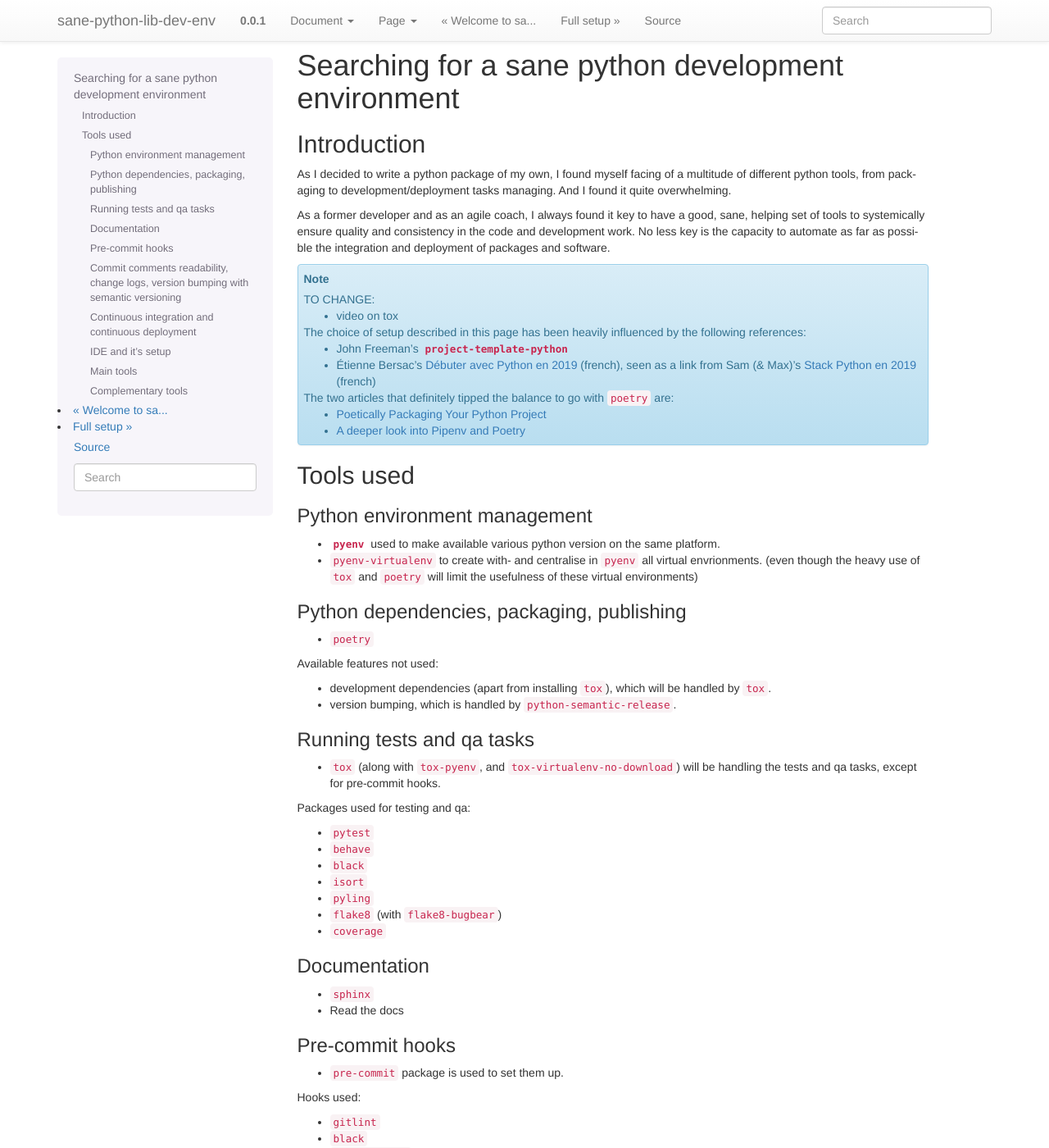
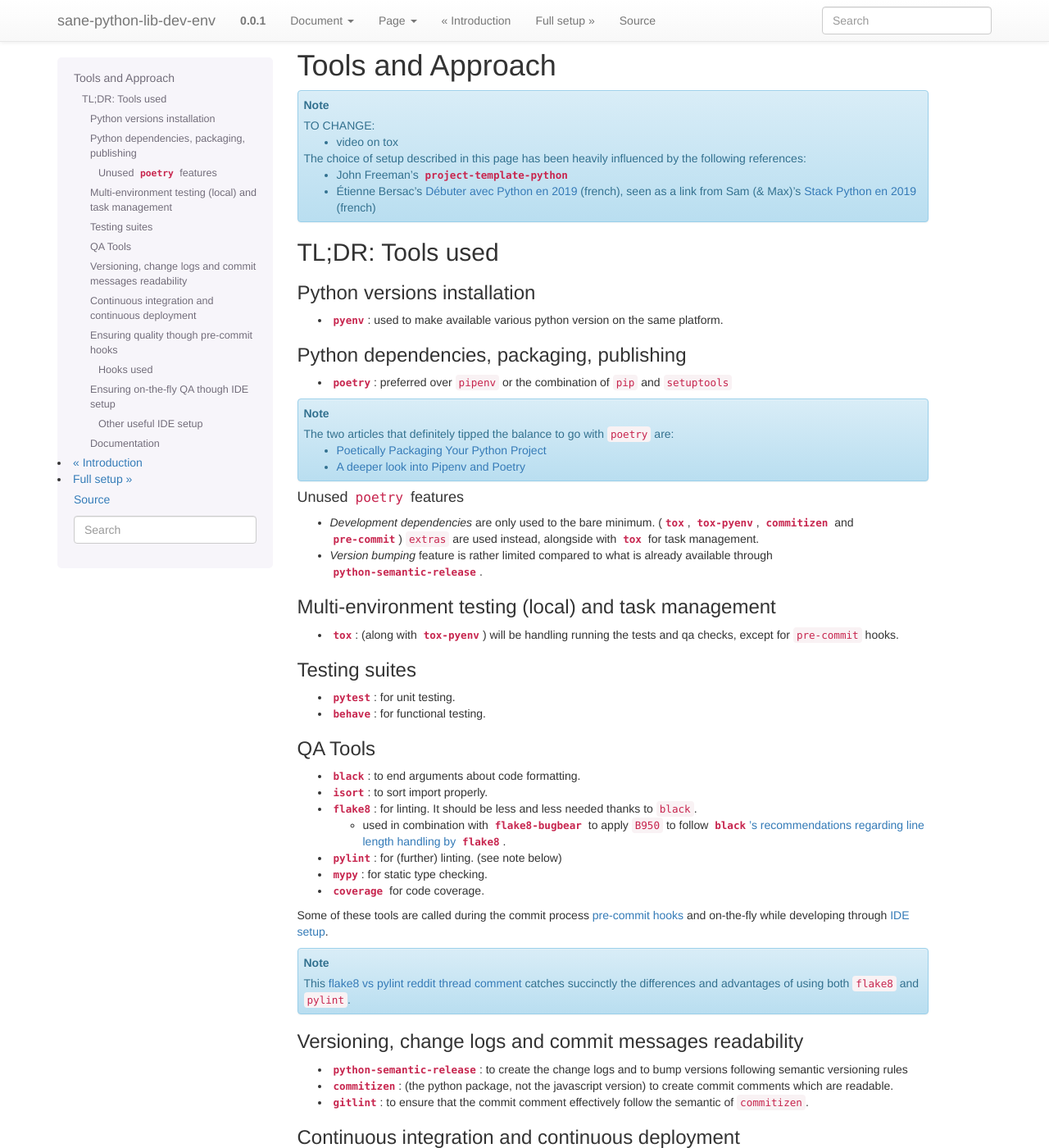
Before and after one commit to esciara/sane-python-lib-dev-env, a Sphinx documentation site: the page built from docs/presentation.rst, in a window 1280 px wide and 1400 px high. Shown: the whole window at 82% size. Built offline with Sphinx 7.4.7, drawn with Linux system fonts in a browser that asks for light colours; some of the changed text lies outside the part shown.

Commit message:
docs(tools): reorganised, rewrote tools

```diff
--- a/docs/index.rst
+++ b/docs/index.rst
@@ -1,10 +1,11 @@
-Welcome to sane-python-lib-dev-env's documentation!
-===================================================
+Searching for a Sane Python Library Development Environment
+===========================================================
 
 .. toctree::
-   :maxdepth: 2
+   :maxdepth: 3
    :caption: Contents:
 
+   intro
    presentation
    setup
 
--- a/docs/presentation.rst
+++ b/docs/presentation.rst
@@ -1,15 +1,5 @@
-Searching for a sane python development environment
-===================================================
-
-Introduction
-------------
-
-As I decided to write a python package of my own, I found myself facing of a multitude of different
-python tools, from packaging to development/deployment tasks managing. And I found it quite overwhelming.
-
-As a former developer and as an agile coach, I always found it key to have a good, sane, helping set of tools
-to systemically ensure quality and consistency in the code and development work. No less key is the capacity
-to automate as far as possible the integration and deployment of packages and software.
+Tools and Approach
+==================
 
 .. note::
     TO CHANGE:
@@ -22,176 +12,237 @@ to automate as far as possible the integration and deployment of packages and so
     * Étienne Bersac's `Débuter avec Python en 2019`_
       (french), seen as a link from Sam (& Max)'s `Stack Python en 2019`_ (french)
 
+
+TL;DR: Tools used
+-----------------
+
+Python versions installation
+~~~~~~~~~~~~~~~~~~~~~~~~~~~~
+
+* |pyenv|_: used to make available various python version on the same platform.
+
+
+Python dependencies, packaging, publishing
+~~~~~~~~~~~~~~~~~~~~~~~~~~~~~~~~~~~~~~~~~~
+
+* |poetry|_: preferred over ``pipenv`` or the combination of ``pip`` and ``setuptools``
+
+.. note::
     The two articles that definitely tipped the balance to go with ``poetry`` are:
 
     * `Poetically Packaging Your Python Project`_
     * `A deeper look into Pipenv and Poetry`_
 
-.. |project-template-python| replace:: ``project-template-python``
-.. _project-template-python: https://github.com/thejohnfreeman/project-template-python
-.. _Débuter avec Python en 2019: https://bersace.cae.li/conseils-python-2019.html
-.. _Stack Python en 2019: http://sametmax.com/stack-python-en-2019/
-.. _Poetically Packaging Your Python Project: https://hackersandslackers.com/poetic-python-project-packaging/
-.. _A deeper look into Pipenv and Poetry: https://frostming.com/2019/01-04/pipenv-poetry
 
-Tools used
-----------
+Unused ``poetry`` features
+++++++++++++++++++++++++++
 
-Python environment management
-~~~~~~~~~~~~~~~~~~~~~~~~~~~~~
+* *Development dependencies* are only used to the bare minimum. (|tox|_, |tox-pyenv|_,
+  |commitizen|_ and |pre-commit|_) ``extras`` are used instead, alongside with
+  |tox|_ for task management.
+* *Version bumping* feature is rather limited compared to what is already available
+  through |python-semantic-release|_.
 
-* |pyenv|_ used to make available various python version on the same platform.
-* ``pyenv-virtualenv`` to create with- and centralise in ``pyenv`` all virtual envrionments.
-  (even though the heavy use of ``tox`` and ``poetry`` will limit the usefulness of these
-  virtual environments)
 
-.. |pyenv| replace:: ``pyenv``
-.. _pyenv: http://bbc.com
+Multi-environment testing (local) and task management
+~~~~~~~~~~~~~~~~~~~~~~~~~~~~~~~~~~~~~~~~~~~~~~~~~~~~~
 
-Python dependencies, packaging, publishing
-~~~~~~~~~~~~~~~~~~~~~~~~~~~~~~~~~~~~~~~~~~
+* |tox|_: (along with |tox-pyenv|_) will be handling running the tests and qa checks,
+  except for ``pre-commit`` hooks.
 
-* ``poetry``
+Testing suites
+~~~~~~~~~~~~~~
 
-Available features not used:
+* |pytest|_: for unit testing.
+* |behave|_: for functional testing.
 
-* development dependencies (apart from installing ``tox``), which will be handled by ``tox``.
-* version bumping, which is handled by ``python-semantic-release``.
 
-Running tests and qa tasks
-~~~~~~~~~~~~~~~~~~~~~~~~~~
+QA Tools
+~~~~~~~~
 
-* ``tox`` (along with ``tox-pyenv``, and ``tox-virtualenv-no-download``) will be handling the tests
-  and qa tasks, except for pre-commit hooks.
+* |black|_: to end arguments about code formatting.
+* |isort|_: to sort import properly.
+* |flake8|_: for linting. It should be less and less needed thanks to ``black``.
 
-Packages used for testing and qa:
+  * used in combination with |flake8-bugbear|_ to apply ``B950`` to follow |black's
+    recommendations regarding line length handling by flake8|_.
 
-* ``pytest``
-* ``behave``
-* ``black``
-* ``isort``
-* ``pyling``
-* ``flake8`` (with ``flake8-bugbear``)
-* ``coverage``
+* |pylint|_: for (further) linting. (see note below)
+* |mypy|_: for static type checking.
+* |coverage|_ for code coverage.
+
+Some of these tools are called during the commit process `pre-commit hooks`_ and
+on-the-fly while developing through `IDE setup`_.
+
+.. note::
+    This `flake8 vs pylint reddit thread comment`_ catches succinctly the differences
+    and advantages of using both ``flake8`` and ``pylint``.
+
+
+
+Versioning, change logs and commit messages readability
+~~~~~~~~~~~~~~~~~~~~~~~~~~~~~~~~~~~~~~~~~~~~~~~~~~~~~~~
+
+* |python-semantic-release|_: to create the change logs and to bump versions following
+  semantic versioning rules
+* |commitizen|_: (the python package, not the javascript version) to create commit
+  comments which are readable.
+* |gitlint|_: to ensure that the commit comment effectively follow the semantic of
+  ``commitizen``.
+
+
+Continuous integration and continuous deployment
+~~~~~~~~~~~~~~~~~~~~~~~~~~~~~~~~~~~~~~~~~~~~~~~~
+
+* |gitlab-ci|_: for local CI and release workflow.
+* |travis-ci|_: for PR checks on linux (and macOS ?).
+* |appveyor|_: for PR checks on windows.
+
+
+.. _pre-commit hooks:
+
+Ensuring quality though pre-commit hooks
+~~~~~~~~~~~~~~~~~~~~~~~~~~~~~~~~~~~~~~~~
+
+* |pre-commit|_, the python tool, is used to set them up.
+
+Hooks used
+++++++++++
+
+* |gitlint|_
+* |black|_
+* |blacken-docs|_
+* |isort|_, helped wigth |seed-isort-config|_
+* some ``pre-commit`` packaged ``pre-commit-hooks``:
+
+  * ``trailing-whitespace``
+  * ``end-of-file-fixer``
+  * ``check-yaml``
+  * ``debug-statements``
+  * ``flake8`` with ``flake8-bugbear``
+
+* |pyupgrade|_
+* some ``pre-commit`` packaged ``pygrep-hooks``:
+
+  * ``rst-backticks``
+
+
+.. _IDE setup:
+
+Ensuring on-the-fly QA though IDE setup
+~~~~~~~~~~~~~~~~~~~~~~~~~~~~~~~~~~~~~~~
+
+My IDE of choice is Pycharm/Intellij IDEA. I know that Visual Studio Code is gaining momentum,
+but I am quite happy with the former.
+
+* Set up as external tools:
+
+  * |black PyCharm/Intellij IDEA integration|_.
+  * |pylint PyCharm/Intellij IDEA integration|_.
+  * |isort PyCharm/Intellij IDEA integration|_.
+
+
+
+Other useful IDE setup
+++++++++++++++++++++++
+
+You might find these other plugins useful:
+
+* `PyVenv Manage`_: provides a shortcut to manage the Python interpreter of
+  Pycharm/Intellij IDEA projects.
+
 
 Documentation
 ~~~~~~~~~~~~~
 
-* ``sphinx``
-* Read the docs
-
-Pre-commit hooks
-~~~~~~~~~~~~~~~~
-
-* ``pre-commit`` package is used to set them up.
-
-Hooks used:
-
-* ``gitlint``
-* ``black``
-* ``blacken-docs``
-* ``isort``, helped wigth ``seed-isort-config``
-* some ``pre-commit`` packaged ``pre-commit-hooks``:
-    * ``trailing-whitespace``
-    * ``end-of-file-fixer``
-    * ``check-yaml``
-    * ``debug-statements``
-    * ``flake8`` with ``flake8-bugbear``
-* ``pyupgrade``
-* some ``pre-commit`` packaged ``pygrep-hooks``:
-    * ``rst-backticks``
-
-Commit comments readability, change logs, version bumping with semantic versioning
-~~~~~~~~~~~~~~~~~~~~~~~~~~~~~~~~~~~~~~~~~~~~~~~~~~~~~~~~~~~~~~~~~~~~~~~~~~~~~~~~~~
-
-* ``commitizen`` (the python package, not the javascript version) to create commit comments which are readable
-* ``gitlint`` to ensure that the commit comment effectively follow the semantic of ``commitizen``
-* ``python-semantic-release`` to create the change logs and to bump versions following semantic versioning rules
-
-Continuous integration and continuous deployment
-~~~~~~~~~~~~~~~~~~~~~~~~~~~~~~~~~~~~~~~~~~~~~~~~
-
-* ``gitlab-ci`` for local CI and release workflow
-* ``travis-ci`` for PR checks on linux (macOS ?)
-* ``appveyor`` for PR checks on windows
-
-IDE and it's setup
-~~~~~~~~~~~~~~~~~~
-
-My IDE of choice is Intellij/Pycharm. I know that Visual Studio Code is gaining momentum,
-but I am quite happy with the former.
-
-Plugins I have added so far:
-
-* PyVenv Manage
-* Toml
-* Ini
-* set up as external tools
-    * ``black``
-    * ``pylint``
-    * ``isort``
+* |sphinx|_: to generate docs, which are then published online on `Read the docs`_.
 
 
-Main tools
-~~~~~~~~~~
+.. |project-template-python| replace:: ``project-template-python``
+.. _project-template-python: https://github.com/thejohnfreeman/project-template-python
 
-+------------------+--------------------------------------------------------------+-----------------+
-| Tool             | Used features                                                | Unused features |
-+==================+==============================================================+=================+
-| ``pyenv``        | install the python environments on your host.                |                 |
-+------------------+--------------------------------------------------------------+-----------------+
-| ``poetry``       | package dependency                                           | versioning      |
-|                  |                                                              |                 |
-|                  | packaging                                                    |                 |
-|                  |                                                              |                 |
-|                  | package publishing                                           |                 |
-+------------------+--------------------------------------------------------------+-----------------+
-| ``invoke``       | running linting                                              |                 |
-|                  |                                                              |                 |
-|                  | running tests                                                |                 |
-|                  |                                                              |                 |
-|                  | generating the doc (sphinx)                                  |                 |
-|                  |                                                              |                 |
-|                  | serve generated doc                                          |                 |
-+------------------+--------------------------------------------------------------+-----------------+
-| ``tox``          | running code tests in multiple pythons environments          |                 |
-+------------------+--------------------------------------------------------------+-----------------+
-| ``bump2version`` | updating version (together with committing and tag creation) |                 |
-+------------------+--------------------------------------------------------------+-----------------+
-| ``black``        | linging: enforcing conformity to PEP8 (-ish)                 |                 |
-+------------------+--------------------------------------------------------------+-----------------+
-| ``isort``        | sorting python imports                                       |                 |
-+------------------+--------------------------------------------------------------+-----------------+
-| ``pylint``       | linting (*usage planned*)                                    |                 |
-+------------------+--------------------------------------------------------------+-----------------+
-| ``flake8``       | linting (*usage planned*)                                    |                 |
-+------------------+--------------------------------------------------------------+-----------------+
-| ``mypy``         | optional static typing (*usage planned*)                     |                 |
-+------------------+--------------------------------------------------------------+-----------------+
-| ``pytest``       | unit testing                                                 |                 |
-+------------------+--------------------------------------------------------------+-----------------+
-| ``coverage``     | coverage (*usage planned*)                                   |                 |
-+------------------+--------------------------------------------------------------+-----------------+
-| ``gitlab-ci``    | local CI pipeline and continuous delivery pipeline           |                 |
-+------------------+--------------------------------------------------------------+-----------------+
-| ``travis-ci``    | pull request CI pipeline on linux and mac                    |                 |
-+------------------+--------------------------------------------------------------+-----------------+
-| ``appveyor``     | pull request CI pipeline on windows                          |                 |
-+------------------+--------------------------------------------------------------+-----------------+
+.. _Débuter avec Python en 2019: https://bersace.cae.li/conseils-python-2019.html
+.. _Stack Python en 2019: http://sametmax.com/stack-python-en-2019/
+.. _Poetically Packaging Your Python Project:
+    https://hackersandslackers.com/poetic-python-project-packaging/
+.. _A deeper look into Pipenv and Poetry: https://frostming.com/2019/01-04/pipenv-poetry
 
-Complementary tools
-~~~~~~~~~~~~~~~~~~~
+.. _flake8 vs pylint reddit thread comment:
+    https://
+    www.reddit.com/r/Python/comments/82hgzm/any_advantages_of_flake8_over_pylint/dvai60a/
 
-+--------------------------------+------------------------------------------------+-----------------+
-| Tool                           | Used features                                  | Unused features |
-+================================+================================================+=================+
-| ``tox-virtualenv-no-download`` | disable virtualenv (>=14)'s downloading        |                 |
-|                                | behaviour when running through tox.            |                 |
-+--------------------------------+------------------------------------------------+-----------------+
-| ``flake8-bugbear``             | B950 to follow `black's recommendations        |                 |
-|                                | regarding line length handling by flake8`_     |                 |
-+--------------------------------+------------------------------------------------+-----------------+
-|                                |                                                |                 |
-+--------------------------------+------------------------------------------------+-----------------+
+.. |black PyCharm/Intellij IDEA integration| replace::
+   ``black`` PyCharm/Intellij IDEA integration
+.. _black PyCharm/Intellij IDEA integration:
+   https://black.readthedocs.io/en/stable/editor_integration.html#pycharm-intellij-idea
+.. |pylint PyCharm/Intellij IDEA integration| replace::
+   ``pylint`` PyCharm/Intellij IDEA integration
+.. _pylint PyCharm/Intellij IDEA integration:
+   https://plugins.jetbrains.com/plugin/11084-pylint
+.. |isort PyCharm/Intellij IDEA integration| replace::
+   ``isort`` PyCharm/Intellij IDEA integration
+.. _isort PyCharm/Intellij IDEA integration:
+   https://github.com/timothycrosley/isort/wiki/isort-Plugins
 
-.. _black's recommendations regarding line length handling by flake8: https://black.readthedocs.io/en/stable/the_black_code_style.html#line-length
+.. _PyVenv Manage: https://plugins.jetbrains.com/plugin/10085-pyvenv-manage
+
+.. _Read the docs: https://www.readthedocs.io/
+
+.. |black's recommendations regarding line length handling by flake8| replace::
+   ``black``'s recommendations regarding line length handling by ``flake8``
+.. _black's recommendations regarding line length handling by flake8:
+    https://black.readthedocs.io/en/stable/the_black_code_style.html#line-length
+
+.. |pyenv| replace:: ``pyenv``
+.. _pyenv: https://github.com/pyenv/pyenv
+.. |poetry| replace:: ``poetry``
+.. _poetry: https://poetry.eustace.io
+.. |tox| replace:: ``tox``
+.. _tox: https://tox.readthedocs.io/en/latest/
+.. |tox-pyenv| replace:: ``tox-pyenv``
+.. _tox-pyenv: https://github.com/samstav/tox-pyenv
+
+.. |pytest| replace:: ``pytest``
+.. _pytest: http://pytest.org
+.. |behave| replace:: ``behave``
+.. _behave: https://behave.readthedocs.io/
+
+.. |black| replace:: ``black``
+.. _black: https://black.readthedocs.io/
+.. |blacken-docs| replace:: ``blacken-docs``
+.. _blacken-docs: https://github.com/asottile/blacken-docs
+.. |isort| replace:: ``isort``
+.. _isort: https://isort.readthedocs.io/
+.. |seed-isort-config| replace:: ``seed-isort-config``
+.. _seed-isort-config: https://github.com/asottile/seed-isort-config
+.. |flake8| replace:: ``flake8``
+.. _flake8: https://flake8.readthedocs.io/
+.. |flake8-bugbear| replace:: ``flake8-bugbear``
+.. _flake8-bugbear: https://github.com/PyCQA/flake8-bugbear
+.. |pylint| replace:: ``pylint``
+.. _pylint: https://pylint.readthedocs.io/
+.. |mypy| replace:: ``mypy``
+.. _mypy: https://mypy.readthedocs.io/
+.. |coverage| replace:: ``coverage``
+.. _coverage: https://coverage.readthedocs.io/
+.. |pyupgrade| replace:: ``pyupgrade``
+.. _pyupgrade: https://github.com/asottile/pyupgrade
+
+.. |python-semantic-release| replace:: ``python-semantic-release``
+.. _python-semantic-release: https://python-semantic-release.readthedocs.io/
+.. |commitizen| replace:: ``commitizen``
+.. _commitizen: https://woile.github.io/commitizen/
+.. |gitlint| replace:: ``gitlint``
+.. _gitlint: https://jorisroovers.github.io/gitlint/
+.. |pre-commit| replace:: ``pre-commit``
+.. _pre-commit: https://pre-commit.com
+
+.. |sphinx| replace:: ``sphinx``
+.. _sphinx: https://www.sphinx-doc.org/
+
+.. |gitlab-ci| replace:: ``gitlab-ci``
+.. _gitlab-ci: https://docs.gitlab.com/ce/ci/
+.. |travis-ci| replace:: ``travis-ci``
+.. _travis-ci: https://travis-ci.com
+.. |appveyor| replace:: ``appveyor``
+.. _appveyor: https://www.appveyor.com
```
Also changed, not shown: docs/intro.rst (added, +11 -0 lines).
